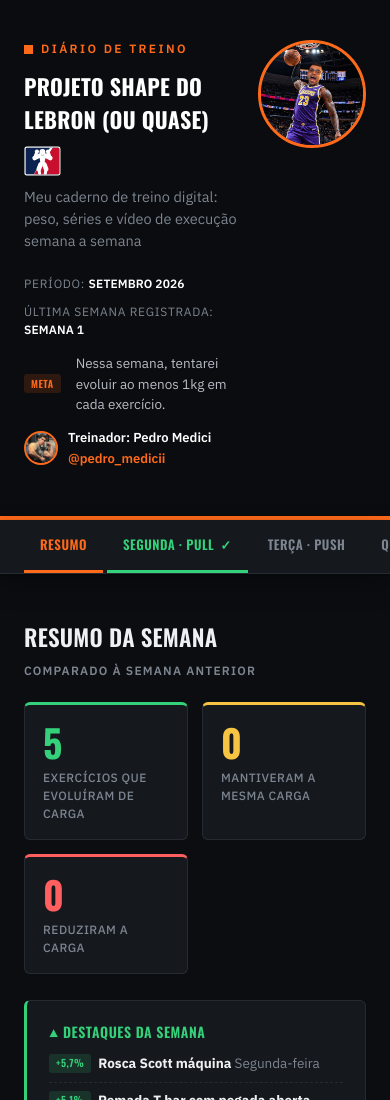
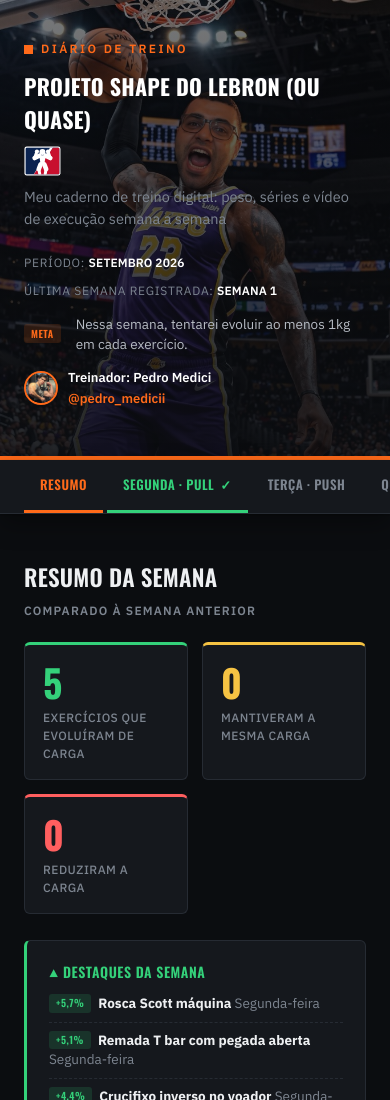
Before and after one commit to henriquesevero/rinohealth.github.io, a plain HTML site: page index.html in a window 390 px wide. Shown: the top 1100 px of the page. Drawn offline with nearby package versions, Linux system fonts and the light colour scheme.

Commit message:
Use profile photo as a darkened header background on mobile instead of a small avatar

```diff
--- a/assets/styles.css
+++ b/assets/styles.css
@@ -159,19 +159,17 @@
 }
 
 @media (max-width: 640px) {
+  .site-header {
+    background:
+      linear-gradient(180deg, rgba(11, 13, 16, 0.55) 0%, rgba(11, 13, 16, 0.9) 100%),
+      url('perfil.jpg') center/cover no-repeat;
+  }
   .header-flex {
     flex-direction: row;
     gap: 16px;
   }
   .header-photo {
-    width: 108px;
-    height: 108px;
-    border-radius: 50%;
-    border-width: 3px;
-    margin: 0;
-  }
-  .header-photo.is-empty::after {
-    font-size: 9px;
+    display: none;
   }
   .title-row {
     gap: 10px;
```
